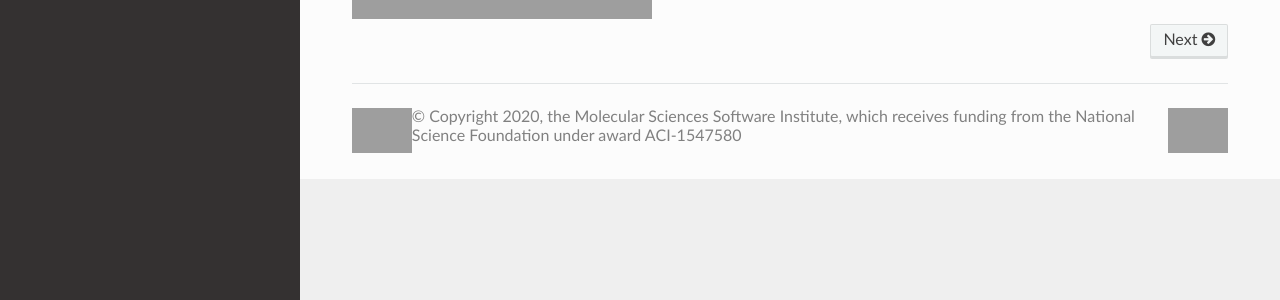
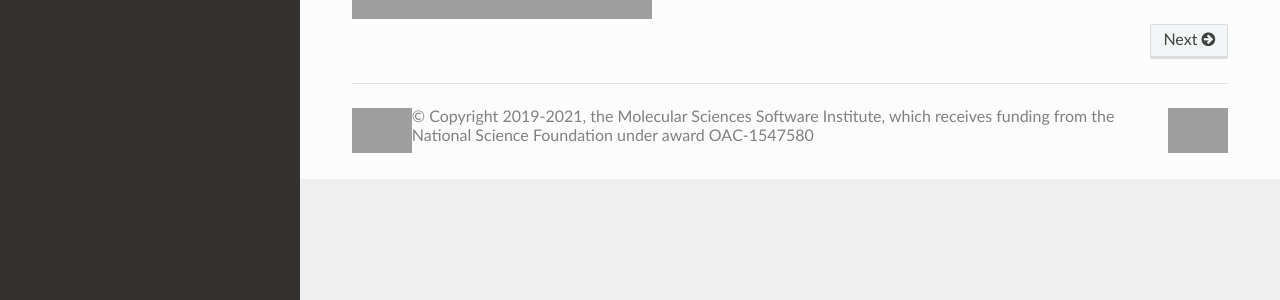
Before and after one commit to molssi-seamm/molsystem, a Sphinx documentation site: the page built from docs/index.rst, in a window 1280 px wide. Shown: the part 588-888 px from the top of the page. Built offline with Sphinx 7.4.7 and the Read the Docs theme 2.0.0, drawn with Linux system fonts in a browser that asks for light colours; pages that are not in the unit, such as notebooks, are missing from menus; grey boxes are pictures that could not be loaded.

Commit message:
Updated the documentation and added GHA to create webpages at molssi-seamm.github.io

```diff
--- a/docs/_templates/footer.html
+++ b/docs/_templates/footer.html
@@ -9,8 +9,8 @@
     </a>
   </div>
   <div class="column">
-    &copy; Copyright 2020, the Molecular Sciences Software Institute,
-    which receives funding from the National Science Foundation under award ACI-1547580
+    &copy; Copyright 2019-2021, the Molecular Sciences Software Institute,
+    which receives funding from the National Science Foundation under award OAC-1547580
   </div>
   <div class="column_right">
     <a href="https://nsf.gov/" target="_blank" title="Go to the NSF in a new tab">
```
Also changed, not shown: 3 other files.
